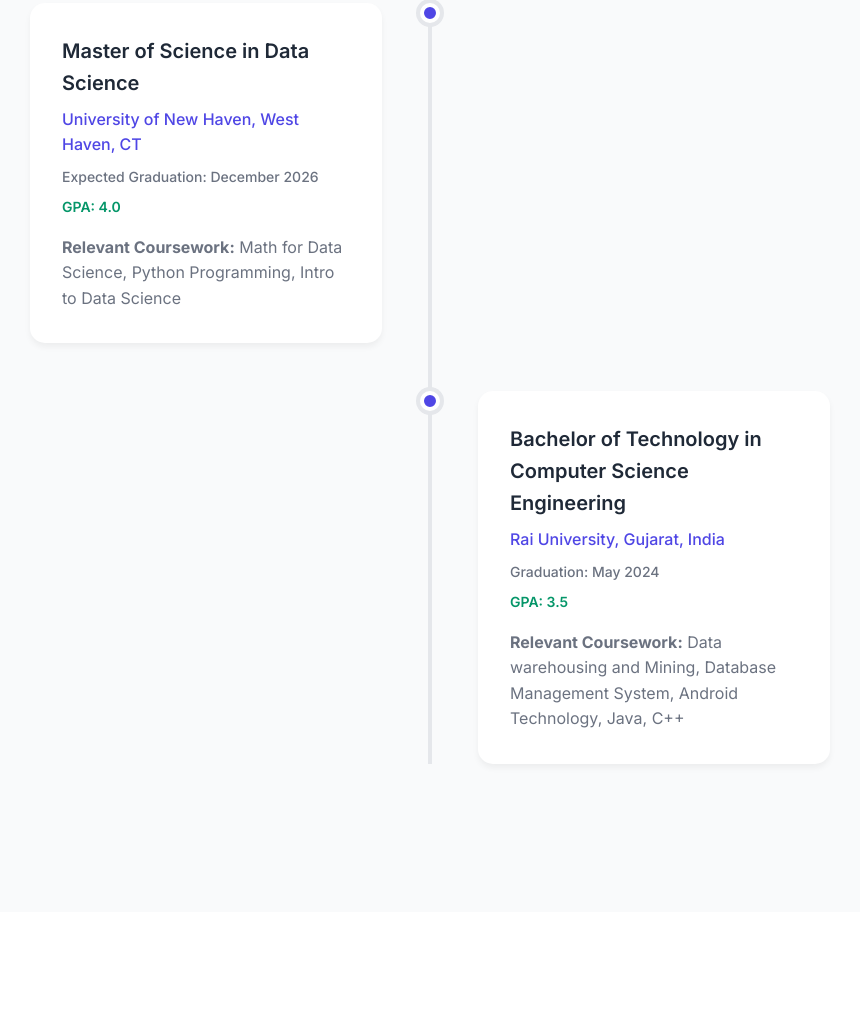
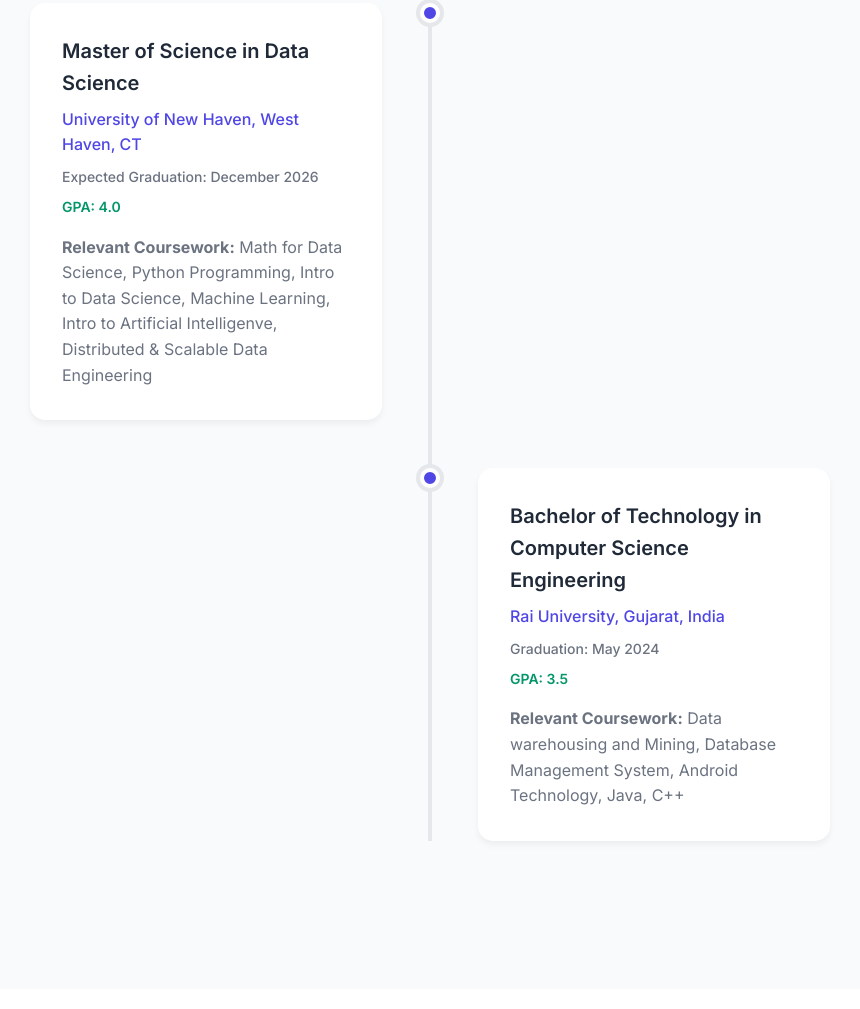
Before and after one commit to MohitRaiyani-27/MohitRaiyani-27.github.io, a website: page index.html in a window 1280 px wide. Shown: the part 7163-8172 px from the top of the page, without its empty margins (210-1070 px from the left). Drawn offline with Linux system fonts and the light colour scheme.

Commit message:
Update relevant coursework in education section

```diff
--- a/index.html
+++ b/index.html
@@ -351,7 +351,7 @@
                         <h4>University of New Haven, West Haven, CT</h4>
                         <span class="education-date">Expected Graduation: December 2026</span>
                         <span class="education-gpa">GPA: 4.0</span>
-                        <p><strong>Relevant Coursework:</strong> Math for Data Science, Python Programming, Intro to Data Science</p>
+                        <p><strong>Relevant Coursework:</strong> Math for Data Science, Python Programming, Intro to Data Science, Machine Learning, Intro to Artificial Intelligenve, Distributed & Scalable Data Engineering</p>
                     </div>
                 </div>
 
```
